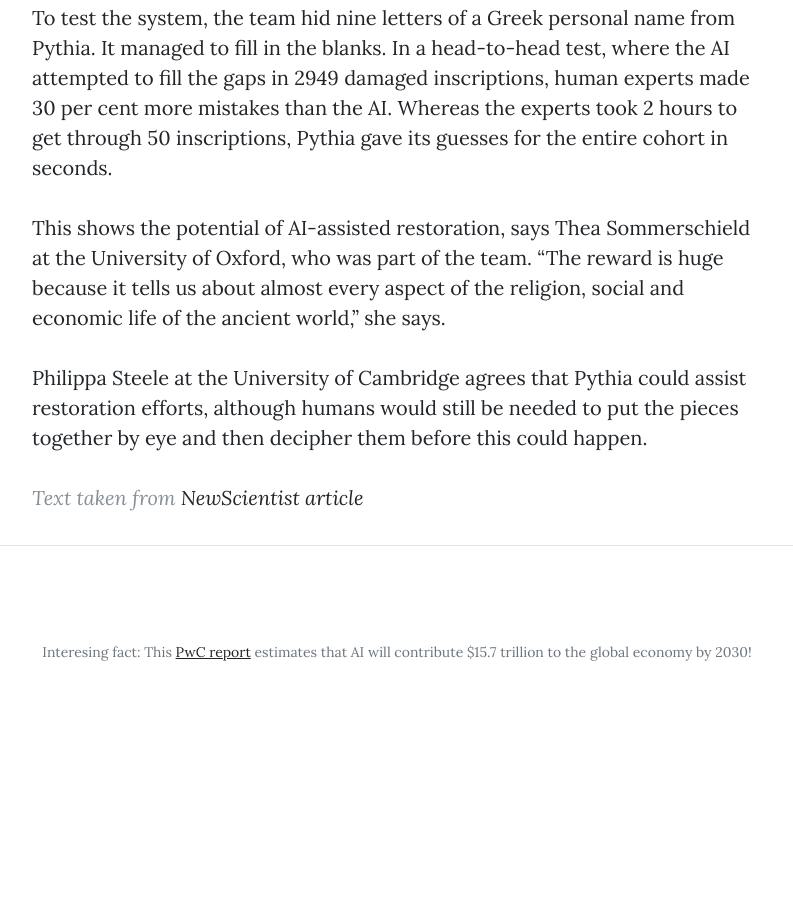
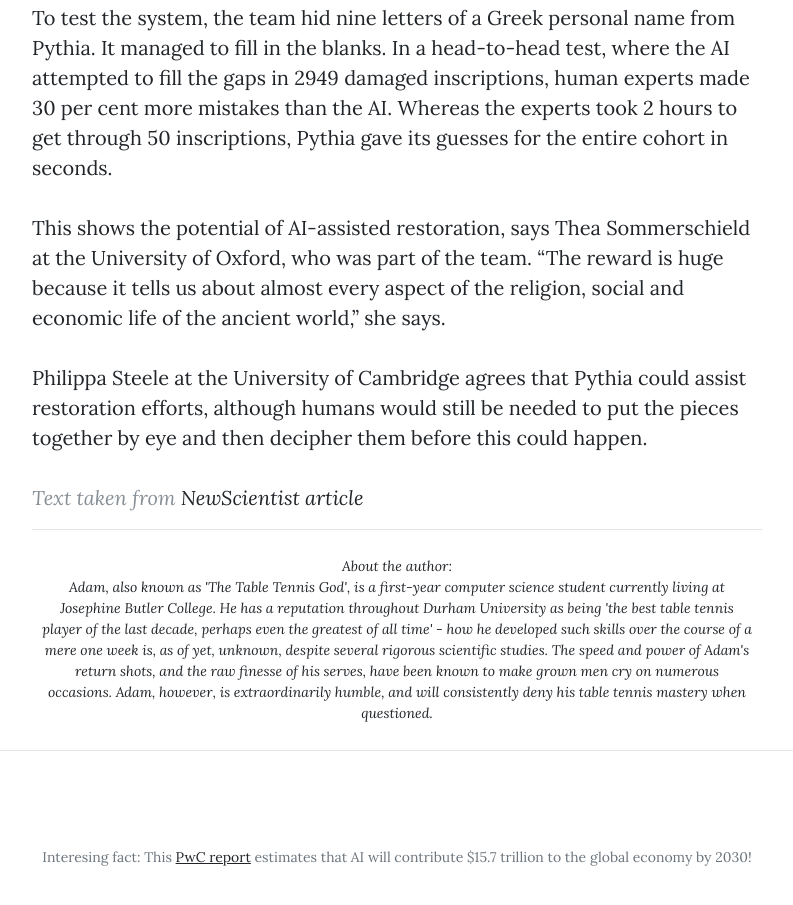
Before and after one commit to KGene1901/KGene1901.github.io, a plain HTML site: page post1.html in a window 1280 px wide. Shown: the part 1514-2419 px from the top of the page, without its empty margins (243-1036 px from the left). Before the commit the page ends 2242 px from the top, so only its background shows below. Drawn offline with nearby package versions, Linux system fonts and the light colour scheme.

Commit message:
Moved about the author to the end of the page from comment

```diff
--- a/post1.html
+++ b/post1.html
@@ -55,14 +55,13 @@
           <p>This shows the potential of AI-assisted restoration, says Thea Sommerschield at the University of Oxford, who was part of the team. “The reward is huge because it tells us about almost every aspect of the religion, social and economic life of the ancient world,” she says.</p>
           <p>Philippa Steele at the University of Cambridge agrees that Pythia could assist restoration efforts, although humans would still be needed to put the pieces together by eye and then decipher them before this could happen.</p>
           <blockquote class="blockquote">Text taken from <a href="https://institutions.newscientist.com/article/2220438-deepmind-ai-beats-humans-at-deciphering-damaged-ancient-greek-tablets/">NewScientist article</a></blockquote>
+          <hr>
+          <p class="caption">About the author:<br>
+            Adam, also known as 'The Table Tennis God', is a first-year computer science student currently living at Josephine Butler College. He has a reputation throughout Durham University as being 'the best table tennis player of the last decade, perhaps even the greatest of all time' - how he developed such skills over the course of a mere one week is, as of yet, unknown, despite several rigorous scientific studies. The speed and power of Adam's return shots, and the raw finesse of his serves, have been known to make grown men cry on numerous occasions. Adam, however, is extraordinarily humble, and will consistently deny his table tennis mastery when questioned.</p>
         </div>
       </div>
     </div>
   </article>
-
-  <!-- Adam, also known as 'The Table Tennis God', is a first-year computer science student currently living at Josephine Butler College. He has a reputation throughout Durham University as being 'the best table tennis player of the last decade, perhaps even the greatest of all time' - how he developed such skills over the course of a mere one week is, as of yet, unknown, despite several rigorous scientific studies. The speed and power of Adam's return shots, and the raw finesse of his serves, have been known to make grown men cry on numerous occasions. Adam, however, is extraordinarily humble, and will consistently deny his table tennis mastery when questioned.
-  -->
-
   <hr>
   <!-- Footer -->
   <footer>
```
Also changed, not shown: post2.html (+2 -4 lines), post3.html (+2 -3 lines), post4.html (+2 -4 lines).
